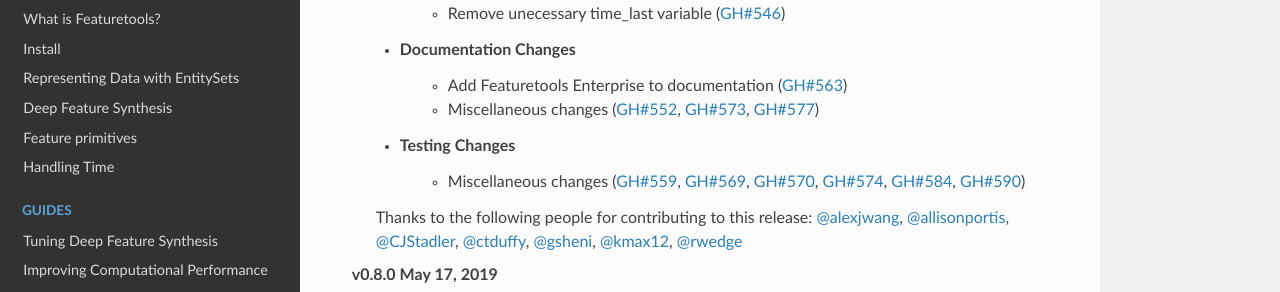
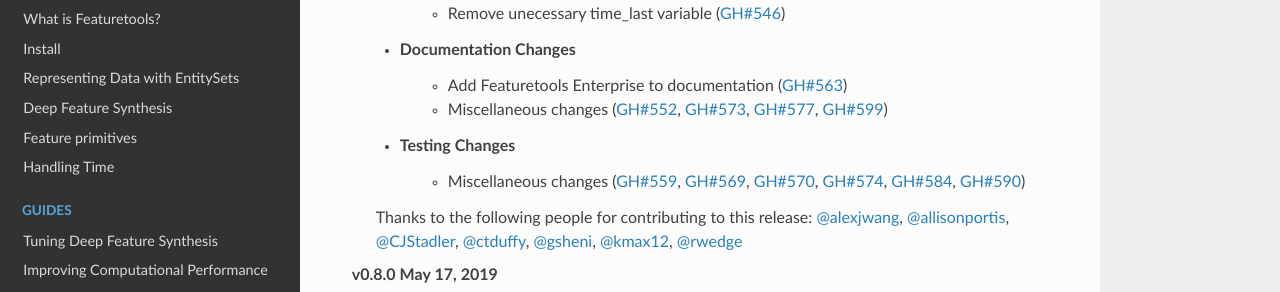
Before and after one commit to alteryx/featuretools, a Sphinx documentation site: the page built from docs/source/changelog.rst, in a window 1280 px wide and 900 px high, scrolled down 451 px. Shown: the part 158-450 px from the top of the window. Built offline with Sphinx 7.4.7 and the Read the Docs theme 2.0.0, drawn with Linux system fonts in a browser that asks for light colours; pages that are not in the unit, such as notebooks, are missing from menus.

Commit message:
Update changelog

```diff
--- a/docs/source/changelog.rst
+++ b/docs/source/changelog.rst
@@ -20,7 +20,7 @@
         * Remove unecessary time_last variable (:pr:`546`)
     * Documentation Changes
         * Add Featuretools Enterprise to documentation (:pr:`563`)
-        * Miscellaneous changes (:pr:`552`, :pr:`573`, :pr:`577`)
+        * Miscellaneous changes (:pr:`552`, :pr:`573`, :pr:`577`, :pr:`599`)
     * Testing Changes
         * Miscellaneous changes (:pr:`559`, :pr:`569`, :pr:`570`, :pr:`574`, :pr:`584`, :pr:`590`)
 
```
